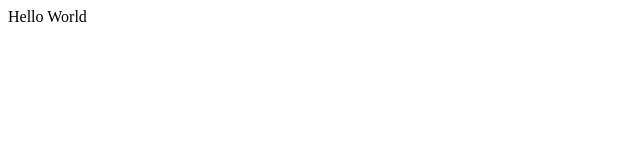
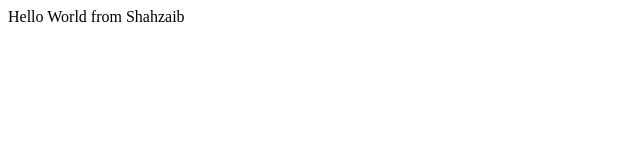
Before and after one commit to Shahzaib1414/Bootcamp2020Sample, a plain HTML site: page index.html in a window 1280 px wide. Shown: the whole page, without its empty margins (0-640 px from the left). Drawn offline with Linux system fonts and the light colour scheme.

Commit message:
Update index.html

```diff
--- a/index.html
+++ b/index.html
@@ -6,6 +6,6 @@
     <title>Document</title>
 </head>
 <body>
-    <h>Hello World</h>
+    <h>Hello World from Shahzaib</h>
 </body>
 </html>
```
